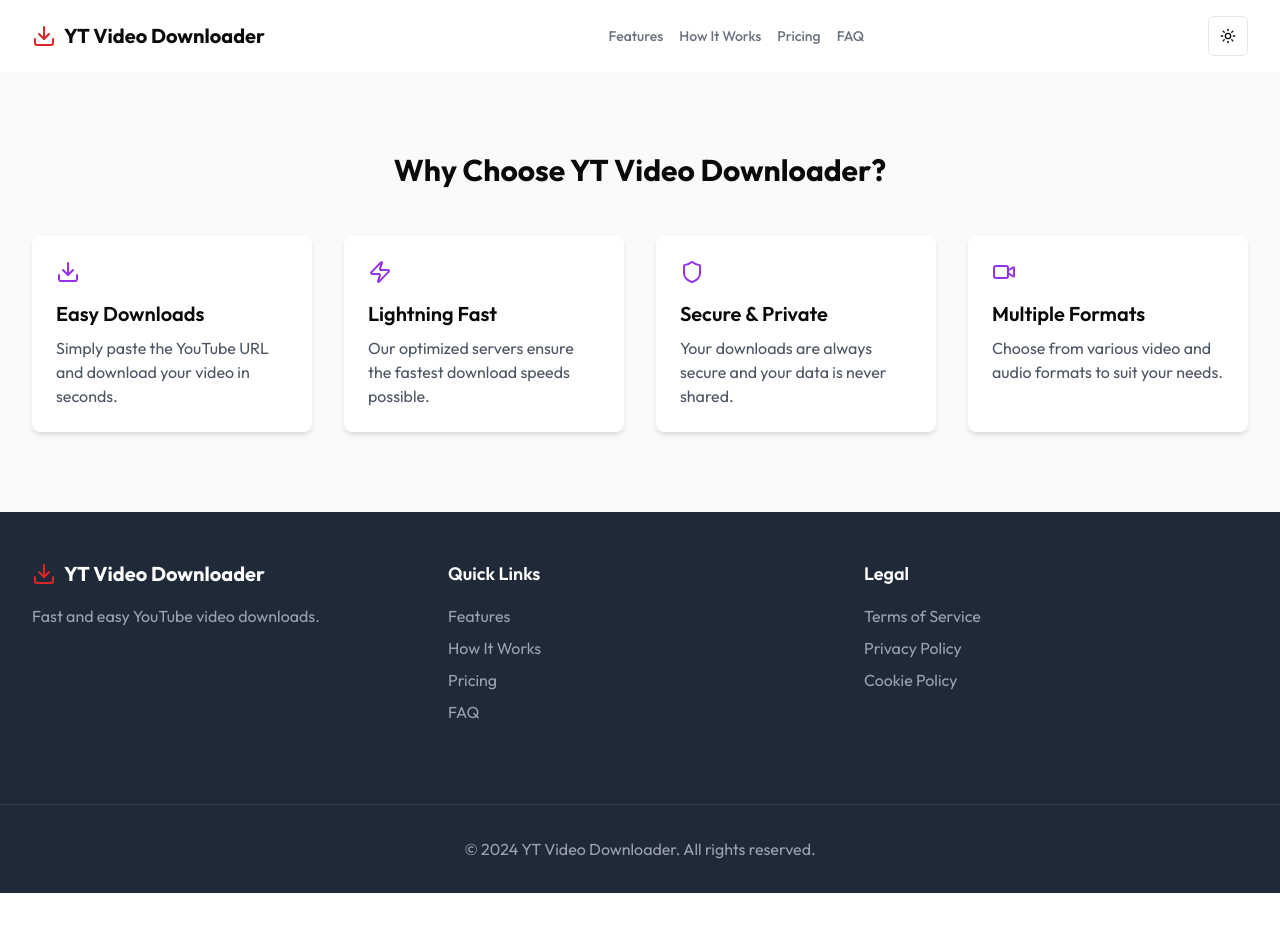
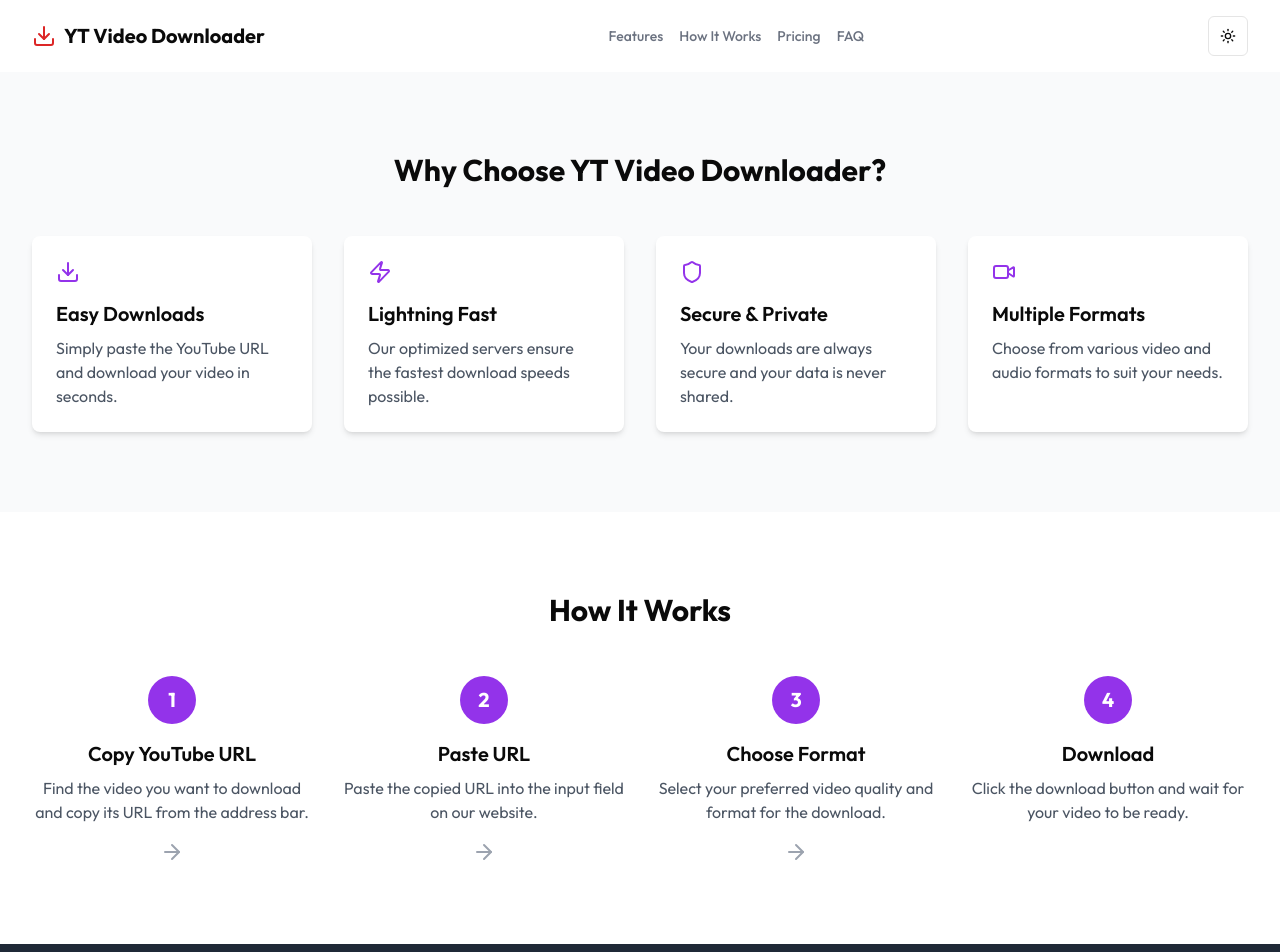
Before and after one commit to ShethSamarth/yt-video-downloader, a Next.js app: page / in a window 1280 px wide. Shown: the top 952 px of the page. Before the commit the page ends 893 px from the top, so only its background shows below. Built offline with nearby package versions, Linux system fonts and the light colour scheme.

Commit message:
how it works

```diff
--- a/app/page.tsx
+++ b/app/page.tsx
@@ -1,6 +1,7 @@
 import { Navbar } from "@/components/navbar"
 import { Footer } from "@/components/footer"
 import { Features } from "@/components/features"
+import { HowItWorks } from "@/components/how-it-works"
 
 const Home = () => {
   return (
@@ -9,6 +10,7 @@
 
       <main>
         <Features />
+        <HowItWorks />
       </main>
 
       <Footer />
--- /dev/null
+++ b/components/how-it-works.tsx
@@ -0,0 +1,30 @@
+import { ArrowRight } from "lucide-react"
+
+import { steps } from "@/constants"
+
+export const HowItWorks = () => {
+  return (
+    <section id="how-it-works" className="px-4 py-20 sm:px-6 lg:px-8">
+      <div className="container mx-auto">
+        <h2 className="mb-12 text-center text-3xl font-bold">How It Works</h2>
+        <div className="grid grid-cols-1 gap-8 md:grid-cols-2 lg:grid-cols-4">
+          {steps.map(({ number, title, description }) => (
+            <div
+              key={number}
+              className="flex flex-col items-center text-center"
+            >
+              <div className="mb-4 flex h-12 w-12 items-center justify-center rounded-full bg-purple-600 text-xl font-bold text-white">
+                {number}
+              </div>
+              <h3 className="mb-2 text-xl font-semibold">{title}</h3>
+              <p className="text-gray-600 dark:text-gray-400">{description}</p>
+              {number !== 4 && (
+                <ArrowRight className="mt-4 hidden h-6 w-6 text-gray-400 dark:text-gray-600 lg:block" />
+              )}
+            </div>
+          ))}
+        </div>
+      </div>
+    </section>
+  )
+}
--- a/constants/index.ts
+++ b/constants/index.ts
@@ -56,6 +56,32 @@
   }
 ]
 
+export const steps = [
+  {
+    number: 1,
+    title: "Copy YouTube URL",
+    description:
+      "Find the video you want to download and copy its URL from the address bar."
+  },
+  {
+    number: 2,
+    title: "Paste URL",
+    description: "Paste the copied URL into the input field on our website."
+  },
+  {
+    number: 3,
+    title: "Choose Format",
+    description:
+      "Select your preferred video quality and format for the download."
+  },
+  {
+    number: 4,
+    title: "Download",
+    description:
+      "Click the download button and wait for your video to be ready."
+  }
+]
+
 export const policyLinks = [
   {
     id: 1,
```
